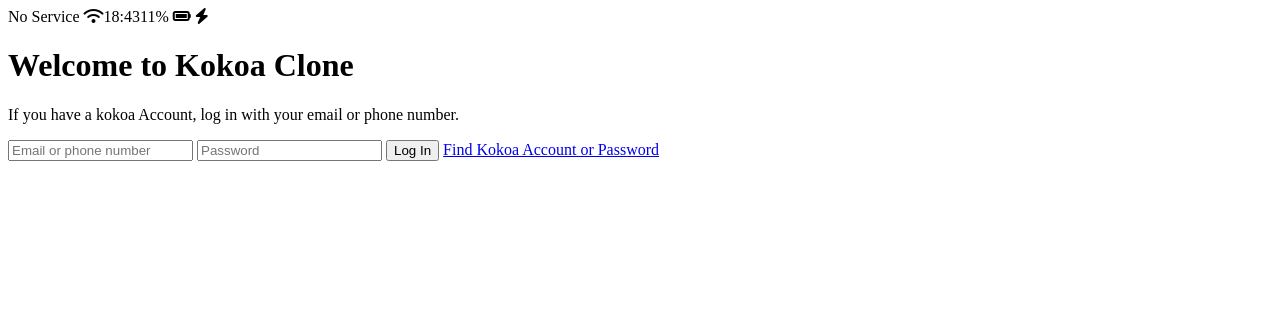
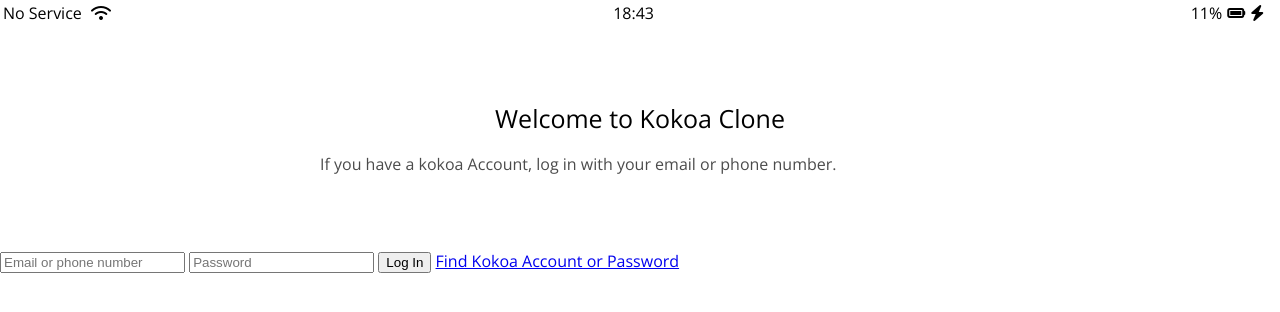
Before and after one commit to mjlee512/kokoa-clone-2021, a plain HTML site: page index.html in a window 1280 px wide. Drawn offline with nearby package versions, Linux system fonts and the light colour scheme.

Commit message:
Status-bar & Header

```diff
--- /dev/null
+++ b/CSS/reset.css
@@ -0,0 +1,124 @@
+html,
+body,
+div,
+span,
+applet,
+object,
+iframe,
+h1,
+h2,
+h3,
+h4,
+h5,
+h6,
+p,
+blockquote,
+pre,
+a,
+abbr,
+acronym,
+address,
+big,
+cite,
+code,
+del,
+dfn,
+em,
+img,
+ins,
+kbd,
+q,
+s,
+samp,
+small,
+strike,
+strong,
+sub,
+sup,
+tt,
+var,
+b,
+u,
+i,
+center,
+dl,
+dt,
+dd,
+ol,
+ul,
+li,
+fieldset,
+form,
+label,
+legend,
+table,
+caption,
+tbody,
+tfoot,
+thead,
+tr,
+th,
+td,
+article,
+aside,
+canvas,
+details,
+embed,
+figure,
+figcaption,
+footer,
+header,
+hgroup,
+menu,
+nav,
+output,
+ruby,
+section,
+summary,
+time,
+mark,
+audio,
+video {
+  margin: 0;
+  padding: 0;
+  border: 0;
+  font-size: 100%;
+  font: inherit;
+  vertical-align: baseline;
+}
+/* HTML5 display-role reset for older browsers */
+article,
+aside,
+details,
+figcaption,
+figure,
+footer,
+header,
+hgroup,
+menu,
+nav,
+section {
+  display: block;
+}
+body {
+  line-height: 1;
+}
+ol,
+ul {
+  list-style: none;
+}
+blockquote,
+q {
+  quotes: none;
+}
+blockquote:before,
+blockquote:after,
+q:before,
+q:after {
+  content: "";
+  content: none;
+}
+table {
+  border-collapse: collapse;
+  border-spacing: 0;
+}
--- /dev/null
+++ b/CSS/status-bar.css
@@ -0,0 +1,23 @@
+.status-bar {
+  display: flex;
+  justify-content: cneter;
+  padding: 5px 3px;
+}
+.status-bar__column {
+  width: 33%;
+}
+.status-bar__column:first-child span {
+  margin-right: 5px;
+}
+.status-bar__column:nth-child(2) {
+  display: flex;
+  justify-content: center;
+}
+.status-bar__column:last-child {
+  display: flex;
+  justify-content: flex-end;
+  align-items: center;
+}
+.status-bar__column .fa-battery-full {
+  margin: 0px 5px;
+}
--- a/CSS/styles.css
+++ b/CSS/styles.css
@@ -1,3 +1,21 @@
-.status-bar {
+@import url("https://fonts.googleapis.com/css2?family=Open+Sans:wght@400;600&display=swap");
+@import "reset.css";
+@import "status-bar.css";
+body {
+  font-family: "Open Sans", sans-serif;
+}
+
+.welcome-header {
+  margin: 80px 0px;
   display: flex;
+  flex-direction: column;
+  align-items: center;
 }
+.welcome-header__title {
+  margin-bottom: 25px;
+  font-size: 25px;
+}
+.welcome-header__text {
+  width: 50%;
+  opacity: 0.7;
+}
--- a/index.html
+++ b/index.html
@@ -22,9 +22,9 @@
         </div>
     </div>
 
-    <header class="Welcome-header">
-        <h1 class="Welcome-header__title">Welcome to Kokoa Clone</h1>
-        <p class="Welcom-heacer__text">
+    <header class="welcome-header">
+        <h1 class="welcome-header__title">Welcome to Kokoa Clone</h1>
+        <p class="welcome-header__text">
             If you have a kokoa Account, log in with your email or phone number.
         </p>
     </header>
```
